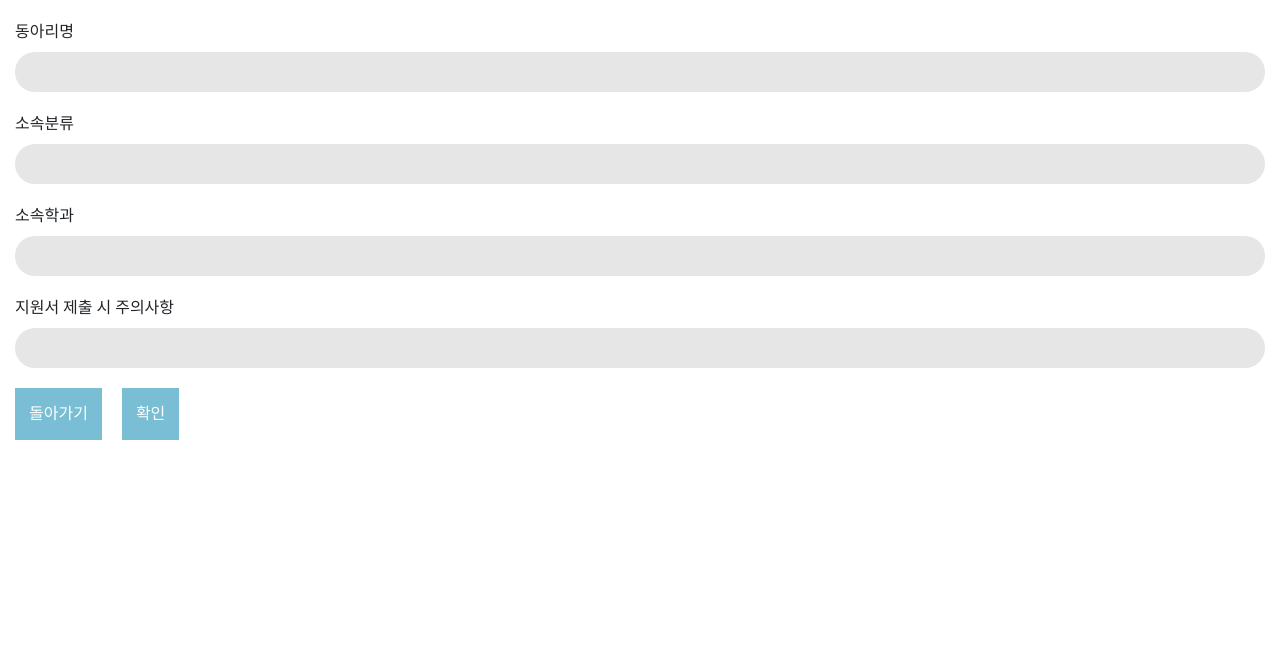
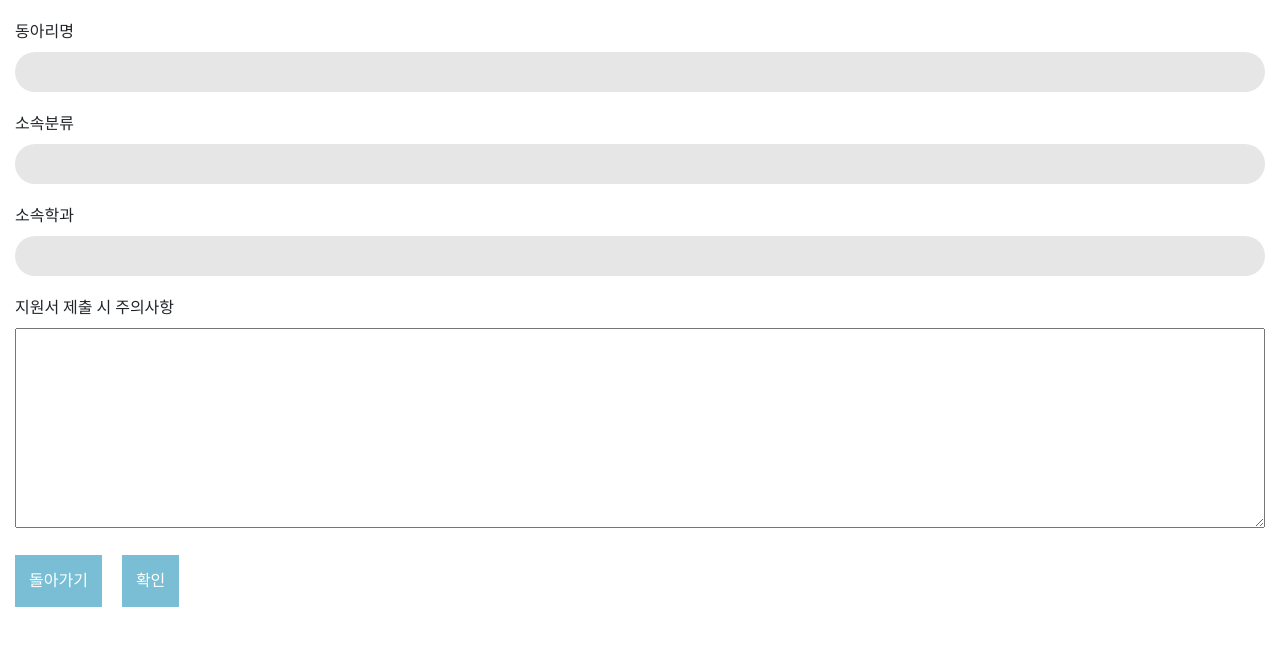
Before and after one commit to haenah/1CL_front, a React (Create React App) app in the folder onecl-front/: page /club/1/fix_club_info in a window 1280 px wide. Shown: the top 646 px of the page. Built offline with nearby package versions, Linux system fonts and the light colour scheme; no server answers.

Commit message:
fix : enabled applyMessage to be multi-line

```diff
--- a/onecl-front/src/components/ClubApply/FileSubmit/FileSubmit.js
+++ b/onecl-front/src/components/ClubApply/FileSubmit/FileSubmit.js
@@ -42,12 +42,16 @@ class FileSubmit extends Component{
 
     render(){
         // const {applyMessage} = this.props;
-        const tmp_message = '지원서 제출 시 주의사항 적는 칸';
+        const tmp_message = '파일 제출 형식 : \n 이름 : (학번)_(이름)_지원서.pdf (ex: 2019-12345_홍길동_지원서.pdf) \n 반드시 pdf로 변환 후 제출해주세요.';
         return(
             <div className={'fileSubmitWrapper'}>
                 <p className={'clubApplyTitle'}><strong>동아리 지원</strong></p>
                 <div className={'applyMessage'}>
-                    {tmp_message}
+                    {
+                        tmp_message.split('\n').map( line => {
+                            return (<span>{line}<br/></span>)
+                        })
+                    }
                 </div>
                 <hr/>
                 <input type={'file'} style={{'marginBottom' : '20px'}} onChange={this.fileSelectHandler} />
--- a/onecl-front/src/components/FixClubInfo/FixClubInfo.css
+++ b/onecl-front/src/components/FixClubInfo/FixClubInfo.css
@@ -8,3 +8,8 @@
 .buttonWrapper {
     margin-top: 20px;
 }
+
+.messageField {
+    width : 100%;
+    height : 200px;
+}
--- a/onecl-front/src/components/FixClubInfo/FixClubInfo.js
+++ b/onecl-front/src/components/FixClubInfo/FixClubInfo.js
@@ -48,7 +48,7 @@ class FixClubInfo extends Component{
                 <label className={'inputLabel'}>소속학과</label>
                 <input className={'inputField'} value={this.state.clubDept} onChange={(e) => {this.setState({clubDept : e.target.value})}}/>
                 <label className={'inputLabel'}>지원서 제출 시 주의사항</label>
-                <input className={'inputField'} value={this.state.clubApplyMessage} onChange={(e) => {this.setState({clubApplyMessage : e.target.value})}}/>
+                <textarea className={'messageField'} value={this.state.clubApplyMessage} onChange={(e) => {this.setState({clubApplyMessage : e.target.value})}}/>
                 <div className={'buttonWrapper'}>
                     <button style={{'marginRight' : '20px'}} onClick={this.returnButtonHandler}>돌아가기</button>
                     <button onClick={this.clubInfoSubmitHandler}>확인</button>
```
